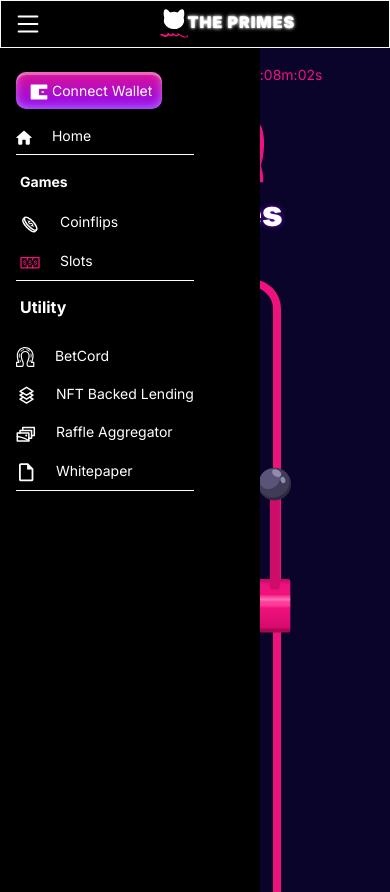
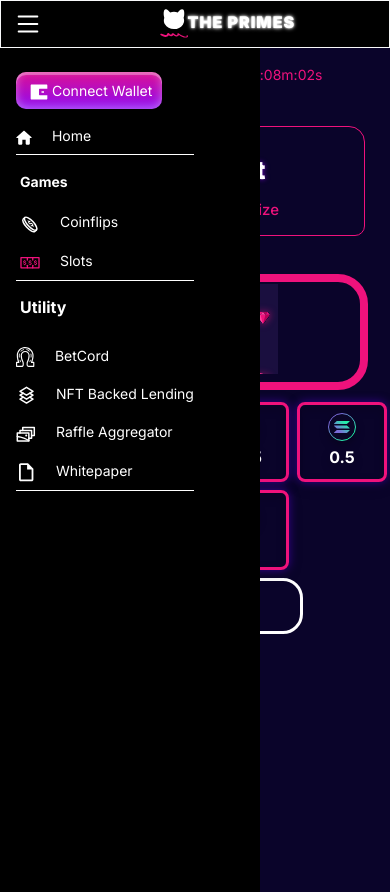
Before and after one commit to sapan-ninja/prime-slot, a Next.js app: page / in a window 390 px wide. Built offline with nearby package versions, Linux system fonts and the light colour scheme.

Commit message:
add deposit sol buttons

```diff
--- a/src/components/Scroller.tsx
+++ b/src/components/Scroller.tsx
@@ -2,6 +2,7 @@
 
 function Scroller() {
     const [div, setDiv] = useState<number[]>([])
+    const [solAmount, setSolAmount] = useState(0.05);
     const [fruit1, setFruit1] = useState("diamond");
     const [fruit2, setFruit2] = useState("mouse");
     const [fruit3, setFruit3] = useState("remote");
@@ -16,7 +17,7 @@
         setRolling(true);
         setTimeout(() => {
             setRolling(false);
-        }, 700);
+        }, 10000);
 
         // looping through all 3 slots to start rolling
         slotRef.forEach((slot, i) => {
@@ -39,6 +40,7 @@
     // this will create a rolling effect and return random selected option
     const triggerSlotRotation = (ref: any) => {
         function setTop(top: any) {
+            console.log("🚀 ~ setTop ~ top", top)
             ref.style.top = `${top}px`;
         }
         let options = ref.children;
@@ -56,21 +58,22 @@
         ab.push(randomOption)
         setDiv(ab)
         setTop(-choosenOption.offsetTop + 2);
-        console.log("🚀 ~ triggerSlotRotation ~ choosenOption.offsetTop ", choosenOption.offsetTop)
-        console.log("🚀 ~ triggerSlotRotation ~ choosenOption.offsetTop +2 ", choosenOption.offsetTop + 2)
         return fruits[randomOption];
     };
+    const amount = [
+        0.05, 0.1, 0.25, 0.5, 1, 2
+    ]
 
     return (
 
         <>
-            <div className="row mt-5 p-0">
+            <div className="row mt-0 mt-md-5 p-0">
 
                 <div className="col-12 d-flex justify-content-center">
-                    <span className="line w-25">
+                    <span className="line    ">
                         <h2>
 
-                            <img src="/assets/catHead.svg" alt="cat" />
+                            <img src="/assets/catHead.svg" className="img-fluid" alt="cat" />
                             <div className="col primeSlotText">
                                 <p>Primes slot</p>
                                 <p className="pinkTextColor">Spin and win your prize</p>
@@ -82,20 +85,20 @@
                 </div>
             </div>
 
-            <div className="slots  ">
+            <div className="slots">
                 <div className="row d-flex justify-content-center">
 
-                    <div className="col-5 text-center slotsDiv">
-                    <div className="handle">
+                    <div className="col-10 col-md-5 text-center slotsDiv">
+                        <div className="handle">
                             <img src="/assets/items/handle.svg" alt="handle" />
                         </div>
                         <div className="slot">
                             <section className=''>
                                 <div className="container p-0 myImgContainer " ref={slotRef[0]}>
                                     {fruits.map((fruit, i) => (
-                                        <div key={i}>
+                                        <div key={i} className="h-50">
                                             <span className="myImgSpan">
-                                                <img src={`/assets/items/${fruit}.svg`} width="80" height="80" alt={fruit} />
+                                                <img src={`/assets/items/${fruit}.svg`} className='itemsImg'  alt={fruit} />
                                             </span>
                                         </div>
                                     ))}
@@ -103,12 +106,12 @@
                             </section>
                         </div>
                         <div className="slot">
-                            <section className=''>
+                            <section className=' '>
                                 <div className="container p-0 myImgContainer" ref={slotRef[1]}>
                                     {fruits.map((fruit, i) => (
                                         <div key={i}>
                                             <span>
-                                                <img src={`/assets/items/${fruit}.svg`} width="80" height="80" alt={fruit} />
+                                                <img src={`/assets/items/${fruit}.svg`} className='itemsImg'  alt={fruit} />
                                             </span>
                                         </div>
                                     ))}
@@ -121,7 +124,7 @@
                                     {fruits.map((fruit, i) => (
                                         <div key={i}>
                                             <span className='myImgSpan'>
-                                                <img src={`/assets/items/${fruit}.svg`} width="80" height="80" alt={fruit} />
+                                                <img src={`/assets/items/${fruit}.svg`} className='itemsImg'  alt={fruit} />
                                             </span>
                                         </div>
                                     ))}
@@ -134,7 +137,7 @@
                                     {fruits.map((fruit, i) => (
                                         <div key={i}>
                                             <span>
-                                                <img src={`/assets/items/${fruit}.svg`} width="80" height="80" alt={fruit} />
+                                                <img src={`/assets/items/${fruit}.svg`} className='itemsImg'  alt={fruit} />
                                             </span>
                                         </div>
                                     ))}
@@ -147,7 +150,7 @@
                                     {fruits.map((fruit, i) => (
                                         <div key={i} className={i == 1 ? 'blurImg' : ''}>
                                             <span>
-                                                <img src={`/assets/items/${fruit}.svg`} width="80" height="80" alt={fruit} />
+                                                <img src={`/assets/items/${fruit}.svg`} className='itemsImg'  alt={fruit} />
                                             </span>
                                         </div>
                                     ))}
@@ -157,6 +160,22 @@
                     </div>
                 </div>
 
+                <div className="row d-flex justify-content-center mt-1 mb-2 g-2">
+                    {amount.map((e) => {
+                        return (
+                            <div className={`col-4 amountBox ${solAmount === e ? 'amountBoxSelected' : ''}`} onClick={() => setSolAmount(e)}>
+                                <div className="col-12 text-center pt-2 pt-md-2">
+                                    <img src="/assets/sol.svg" alt="sol" className='solImg' />
+                                </div>
+                                <div className="col-12 text-center pt-1 pt-md-1  fw-bold">
+
+                                    {e}
+                                </div>
+                            </div>
+                        )
+                    })}
+
+                </div>
                 <div className="col text-center">
                     <button
 
@@ -171,6 +190,7 @@
 
 
             </div>
+            {console.log("aaa", solAmount)}
 
 
         </>
--- a/src/components/Sidebar.tsx
+++ b/src/components/Sidebar.tsx
@@ -43,8 +43,8 @@
                 </div>
                 <div className="row flex-nowrap">
                     {show ?
-                        <div className={`col-8 col-md-1 col-lg-1 col-xl-1 col-sm-2 px-sm-0  px-0 blackColor mobileMenu`}>
-                            <div className="d-flex flex-column align-items-start align-items-sm-center px-3 px-md-2 pt-2 text-white min-vh-100">
+                        <div className={`col-8 col-md-1 col-lg-1 col-xl-1 col-sm-2 px-sm-0  px-0 blackColor mobileMenu`} style={{ height: '100%' }}>
+                            <div className="d-flex flex-column align-items-start align-items-sm-center px-3 px-md-2 pt-2 text-white " >
                                 <a href="/" className="d-flex align-items-center pb-3  text-white text-decoration-none">
                                     <span className="fs-5 d-none d-sm-inline">
                                         <img src="/assets/navitems/icon.svg" alt="icon" />
@@ -166,7 +166,7 @@
                                 </ul> */}
                             </div>
                         </div> : ''}
-                    <div className="col py-3 mainContent px-0">
+                    <div className="col-12 py-3 mainContent px-0" style={{ height: '100vh' }}>
                         <LandingPage />
                         {/* <h3>Left Sidebar with Submenus</h3>
                         <p className="lead">
--- a/src/styles/globals.css
+++ b/src/styles/globals.css
@@ -129,7 +129,7 @@
 }
 .mainContent {
   background: #0a042a;
-  height: 100vh;
+  /* height: 100vh; */
 }
 .fs14 {
   font-size: 14px;
@@ -177,6 +177,22 @@
   right: 25.5%;
   bottom: 25%;
 }
+.amountBox {
+  cursor: pointer;
+  filter: drop-shadow(0px 4px 4px rgba(0, 0, 0, 0.25));
+  box-shadow: 0px 0px 10px rgba(96, 1, 252, 0.5);
+  vertical-align: middle;
+  margin-left: 4px;
+  margin-right: 4px;
+  width: 77px !important;
+  height: 77px;
+  border: 3px solid #ef127c;
+  border-radius: 8px;
+  color: white !important;
+}
+.amountBoxSelected {
+  background-color: #ef127c;
+}
 /* .myImgContainer  div:nth-child(2) span {
   background-color: #fff;
 } */
@@ -197,12 +213,15 @@
   line-height: 60px;
   cursor: default;
 }
-
+.itemsImg {
+  width: 80px;
+  height: 80px;
+}
 .container {
   position: absolute;
   top: 2px;
   width: 100%;
-  transition: top ease-in-out 0.5s;
+  transition: top ease-in-out 0.3s;
   text-align: center;
 }
 
@@ -243,9 +262,14 @@
 .line {
   display: block;
   margin: 25px;
-  margin-bottom: -10px !important;
+  margin-bottom: -10px;
+  width: 25%;
+}
+.line img {
+  width: 30%;
 }
 .line h2 {
+  height: 90px;
   font-size: 15px;
   text-align: center;
   /* border-bottom: 1px solid #ef127c; */
@@ -253,8 +277,8 @@
   border-bottom: none;
   position: relative;
   border-radius: 16px;
-  border-bottom-left-radius: 0px !important;
-  border-bottom-right-radius: 0px !important;
+  border-bottom-left-radius: 0px;
+  border-bottom-right-radius: 0px;
 }
 .line h2 img {
   background-color: #0a042a;
@@ -263,3 +287,79 @@
   top: -56px;
   padding: 0 10px;
 }
+
+/* media queries  */
+
+/* Extra small devices (phones, 600px and down) */
+@media only screen and (max-width: 600px) {
+  .line {
+    width: 100%;
+    margin-bottom: 10px;
+  }
+  .line h2 {
+    height: 110px;
+  }
+  .slots {
+    margin-top: 20px;
+  }
+  .line h2 img {
+    width: 30%;
+    top: -20px;
+  }
+  section {
+    width: 30px;
+    height: 90px;
+    margin-top: 0px;
+  }
+  .slot {
+    width: 30px;
+    height: 90px;
+  }
+  .itemsImg {
+    width: 30px;
+    height: 30px;
+  }
+
+  .amountBox {
+    height: 80px;
+    width: 90px !important;
+  }
+  .handle {
+    display: none;
+  }
+  .line h2 {
+    border: 1px solid #ef127c;
+    border-bottom-left-radius: 10px;
+    border-bottom-right-radius: 10px;
+  }
+  .primeSlotText p:first-child {
+    font-size: 25px;
+    padding-top: 13px;
+  }
+}
+
+/* Small devices (portrait tablets and large phones, 600px and up) */
+@media only screen and (min-width: 400px) {
+  /* For tablets: */
+}
+@media only screen and (min-width: 500px) {
+  /* For tablets: */
+}
+@media only screen and (min-width: 870px) {
+  /* For desktop: */
+}
+@media only screen and (min-width: 1280px) {
+  /* For desktop: */
+}
+@media only screen and (min-width: 1920px) {
+  /* For desktop: */
+}
+
+@media only screen and (device-width: 375px) and (device-height: 812px) and (-webkit-device-pixel-ratio: 3) {
+}
+
+@media screen and (max-width: 500px) and (min-width: 350px) {
+}
+
+@media screen and (max-width: 350px) and (min-width: 200px) {
+}
```
